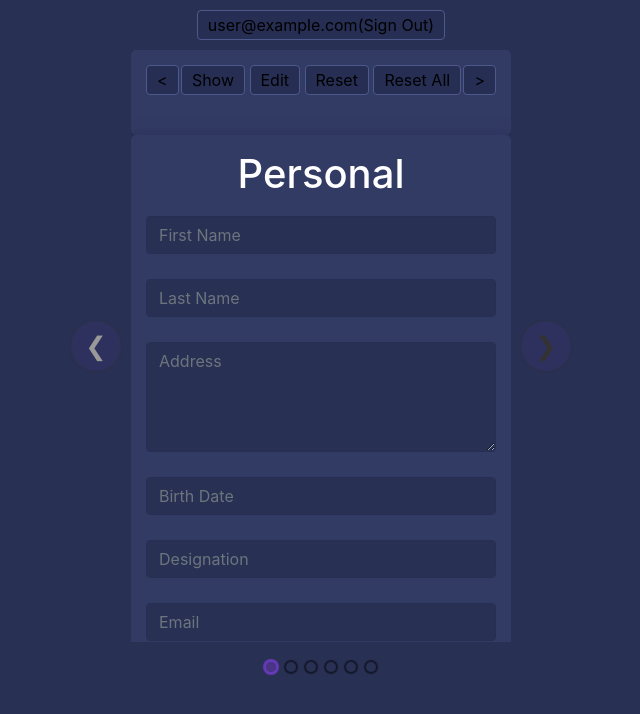
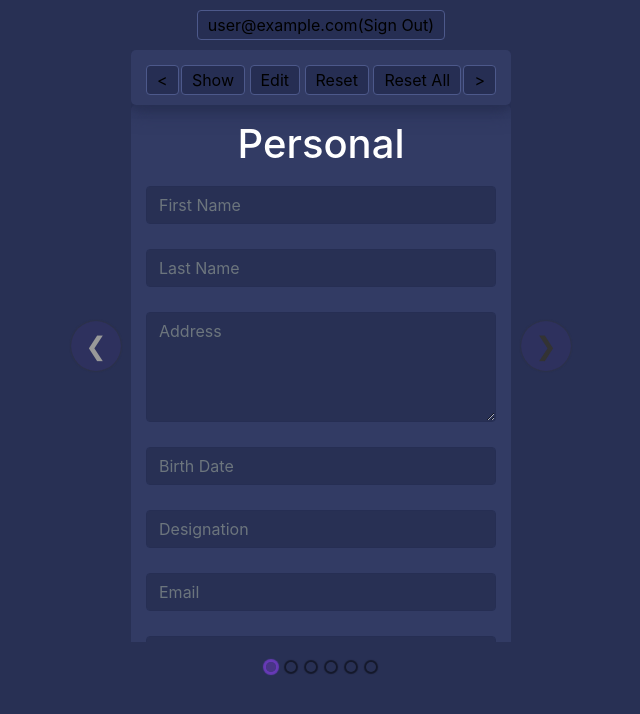
Before and after one commit to raghu55mirashi/raghu55mirashi.github.io, a React (Create React App) app: page /#/admin in a window 1280 px wide. Shown: the top 714 px of the page, without its empty margins (319-959 px from the left). Built offline with nearby package versions, Linux system fonts and the light colour scheme; no server answers; sample sign-in values are in the browser's storage.

Commit message:
desgin impoved for admin panel

```diff
--- a/src/components/admin/data_entry/data_entry.js
+++ b/src/components/admin/data_entry/data_entry.js
@@ -85,7 +85,7 @@ class DataEntry extends React.Component {
                         <Carousel ref={ref => (this.carousel = ref)} >
                             {Object.keys(FormFields).map((item, id) => (
                                 <div className="scroller" key={id}>
-                                    <div className="data-form-inner" >
+                                    <div className="data-form-inner data-form-inner-top" >
                                         <div className="left-btn">
                                             <Button value="<" onclick={() => this.carousel.slidePrev()} />
                                         </div>
--- a/src/components/admin/data_entry/data_entry.scss
+++ b/src/components/admin/data_entry/data_entry.scss
@@ -51,6 +51,11 @@
             float: right;
           }
         }
+        .data-form-inner-top {
+          height: 50px;
+          top: 0;
+          position: sticky;
+        }
       }
     }
   }
```
